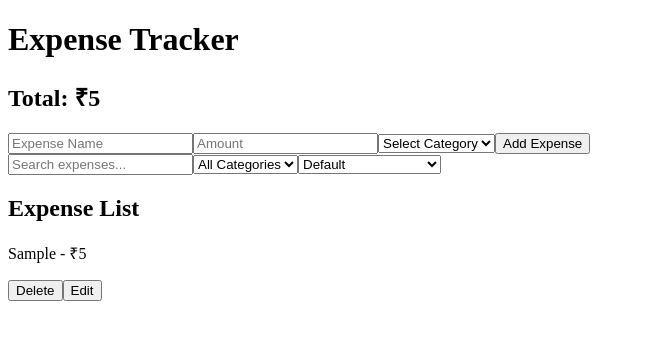
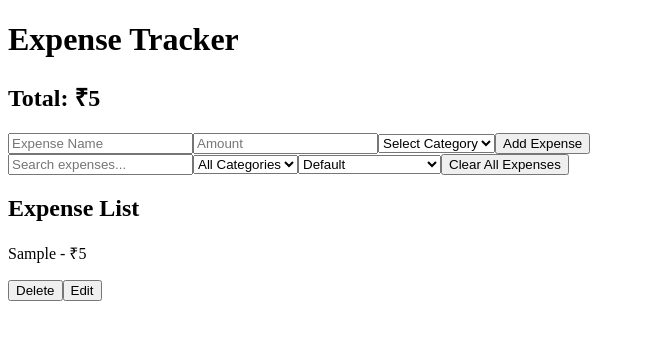
Before and after one commit to sumitjadhav99/expense-tracker, a React (Vite) app: page / in a window 1280 px wide. Both pictures are taken after typing "Sample", "5" into the empty fields and a click on the button "Add Expense". Shown: the top 340 px of the page, without its empty margins (0-645 px from the left). Built offline with nearby package versions, Linux system fonts and the light colour scheme.

Commit message:
Add clear all expenses future

```diff
--- a/src/App.jsx
+++ b/src/App.jsx
@@ -68,6 +68,11 @@
 		sortedExpenses.sort((a, b) => b.amount - a.amount);
 	}
 
+	function clearAllExpenses() {
+		if (window.confirm('Are you sure you want to delete all expenses ?'))
+			setExpenses([]);
+	}
+
 	return (
 		<div>
 			<h1>Expense Tracker</h1>
@@ -109,6 +114,10 @@
 				</p>
 			)}
 
+			{expenses.length > 0 && (
+				<button onClick={clearAllExpenses}>Clear All Expenses</button>
+			)}
+
 			<ExpenseList
 				expenses={sortedExpenses}
 				deleteExpense={deleteExpense}
```
